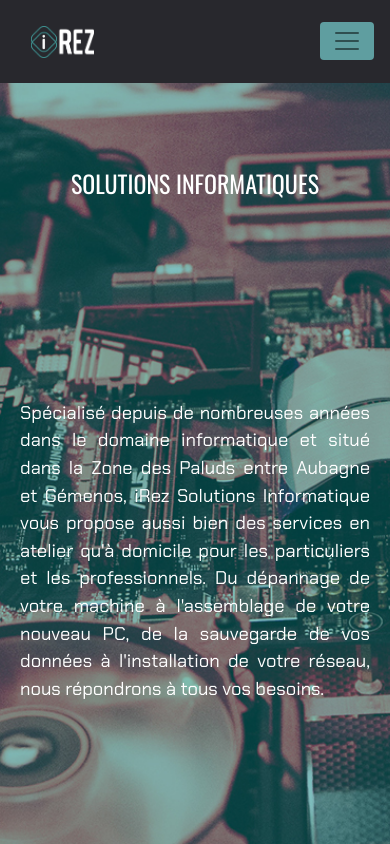
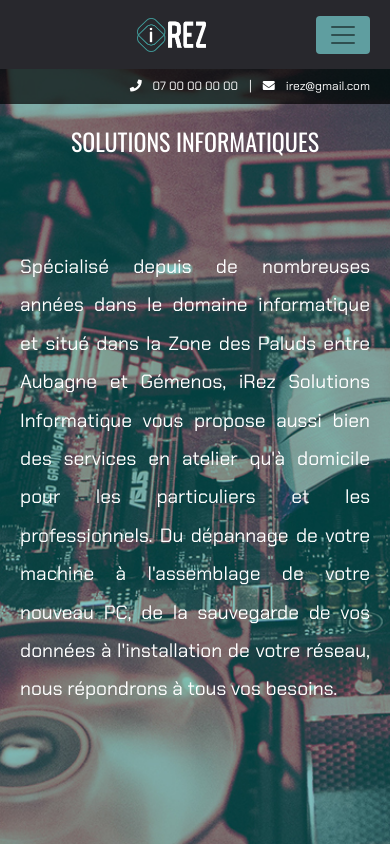
Before and after one commit to arthurb11/iRez, a PHP site: page / in a window 390 px wide. Run offline with PHP 8.4, Linux system fonts and the light colour scheme; some libraries are stand-ins or nearby versions.

Commit message:
on est bien mino!

```diff
--- a/css/style.css
+++ b/css/style.css
@@ -2,6 +2,11 @@
 
 body{
     font-family: 'Oswald', sans-serif;
+}
+
+.no-padding-nav {
+    padding-right: 0;
+    padding-left: 0;
 }
 
 p{
@@ -12,11 +17,31 @@
     background-color: #28282D;
 }
 
+.bg-black-opacity{
+    background-color: rgba(0,0,0,0.7);
+}
+
 
 /* HEADER */
 
+
+#contact-header{
+    display: block;
+    height: 35px;
+    font-family: 'Chakra Petch', sans-serif;
+    font-size: 75%;
+}
+
+#contact-ul {
+    margin-right: 20px;
+}
+
 .logonav{
     max-width: 25% !important;
+}
+
+.navbar {
+    padding: 0;
 }
 
 .navbar-brand {
@@ -48,9 +73,9 @@
     height: 100vh;
     min-height: 300px;
     background: no-repeat center center scroll;
-    /* -webkit-background-size: cover;
+    -webkit-background-size: cover;
     -moz-background-size: cover;
-    -o-background-size: cover; */
+    -o-background-size: cover;
     background-size: cover;
 }
 
@@ -113,23 +138,33 @@
     background-color: cadetblue !important;
 }
 
+.navbar-toggler {
+    margin-right: 20px;
+}
+
 
 
 /* tablettes */
 @media screen and (max-width: 991px) {
+
+    /*header nav*/
     .navbar-toggler {
         height: min-content;
         margin-top: 4%;
         margin-bottom: 4%;
     }
+
+    /*accueil carousel*/
     #presentation p {
        padding: 20px 20px;
     }
 }
 
 
-/* portables*/
+/* portables */
 @media screen and (max-width: 768px) {
+
+    /*header nav*/
     .navbar-brand {
         min-width: 70% !important;
         width: min-content;
@@ -139,8 +174,30 @@
         border: none;
     }
 
+    /*accueil carousel*/
     #presentation h1 {
         font-size: 1.5rem;
-        top: 20%;
+        top: 15%;
+    }
+
+    #presentation p {
+        top: 27%;
+        line-height: 200%;
+        font-size: 1.2rem;
+    }
+
+}
+
+@media screen and (max-width: 576px) {
+
+    /* nav */
+    .logonav {
+        margin-left: 40px;
+    }
+
+    .navbar-brand {
+        min-width: 70% !important;
+        width: min-content;
+        text-align: center;
     }
 }
--- a/index.html
+++ b/index.html
@@ -9,6 +9,7 @@
         <!-- Bootstrap CSS -->
         <link rel="stylesheet" href="https://stackpath.bootstrapcdn.com/bootstrap/4.1.3/css/bootstrap.min.css" integrity="sha384-MCw98/SFnGE8fJT3GXwEOngsV7Zt27NXFoaoApmYm81iuXoPkFOJwJ8ERdknLPMO" crossorigin="anonymous">
         <link href="https://fonts.googleapis.com/css?family=Chakra+Petch|Oswald" rel="stylesheet">
+        <link rel="stylesheet" href="https://use.fontawesome.com/releases/v5.3.1/css/all.css" integrity="sha384-mzrmE5qonljUremFsqc01SB46JvROS7bZs3IO2EmfFsd15uHvIt+Y8vEf7N7fWAU" crossorigin="anonymous">
         <link rel="stylesheet" href="css/style.css">
         <title>iRez, Solutions Informatiques</title>
     </head>
@@ -16,24 +17,41 @@
     <body>
         <header>
             <!-- Navigation -->
-            <nav class="navbar navbar-expand-lg navbar-light bg-anthra fixed-top">
-                <div class="container-fluid">
-
+            <div class="container-fluid fixed-top">
+                <div class="row">
+                    <div class="col-12 no-padding-nav">
+                        <nav class="navbar navbar-expand-lg navbar-light bg-anthra">
                             <a class="navbar-brand text-white py-3" href="#"><img class="img-fluid logonav" src="img/logo-test5.png" alt="..."></a>
                             <button class="navbar-toggler bg-dark " type="button" data-toggle="collapse" data-target="#navbarNavAltMarkup" aria-controls="navbarNavAltMarkup" aria-expanded="false" aria-label="Toggle navigation">
                                 <span class="navbar-toggler-icon"></span>
                             </button>
 
-                    <div class="collapse navbar-collapse justify-content-end text-uppercase" id="navbarNavAltMarkup">
+                            <div class="collapse navbar-collapse text-uppercase justify-content-end" id="navbarNavAltMarkup">
                                 <div class="navbar-nav">
                                     <a class="nav-item nav-link text-white active" href="#">Accueil<span class="sr-only">(current)</span></a>
                                     <a class="nav-item nav-link text-white" href="#">Tarifs</a>
                                     <a class="nav-item nav-link text-white" href="#">Contact</a>
                                 </div>
                             </div>
+                        </nav>
                     </div>
-            </nav>
+                    <div class="col-12 no-padding-nav">
+                        <div class="bg-black-opacity" id="contact-header">
+                            <div class="text-right text-white">
+                                <ul class="list-inline pt-2" id="contact-ul">
+                                    <li class="list-inline-item"><i class="fas fa-phone"></i></li>
+                                    <li class="list-inline-item">07 00 00 00 00</li>
+                                    <li class="list-inline-item">|</li>
+                                    <li class="list-inline-item"><i class="fas fa-envelope"></i></li>
+                                    <li class="list-inline-item">irez@gmail.com</li>
+                                </ul>
+                            </div>
+                        </div>
+                    </div>
+                </div>
+            </div>
         </header>
+
             <!-- fin Navigation -->
 
         <section id="carousel-home">
@@ -42,15 +60,9 @@
                     <div class="col-md-12 m-0 p-0">
                         <div id="carouselExampleSlidesOnly" class="carousel slide" data-ride="carousel">
                             <div class="carousel-inner" role="listbox">
-                            <div class="carousel-item active" style="background-image: url('img/slide-a.jpg');">
-
-                            </div>
-                            <div class="carousel-item" style="background-image: url('img/slide-b.jpg');">
-
-                            </div>
-                            <div class="carousel-item" style="background-image: url('img/slide-c.jpg');">
-
-                            </div>
+                                <div class="carousel-item active" style="background-image: url('img/slide-a.jpg');"></div>
+                                <div class="carousel-item" style="background-image: url('img/slide-b.jpg');"></div>
+                                <div class="carousel-item" style="background-image: url('img/slide-c.jpg');"></div>
                             </div>
                         </div>
 
@@ -58,8 +70,8 @@
                         <div id="presentation">
                             <div class="text-center text-white">
                                 <h1 class="text-uppercase">Solutions Informatiques</h1>
-                            <p class="text-justify text-md-center">Spécialisé depuis de nombreuses années dans le domaine informatique et situé dans la Zone des Paluds entre Aubagne et Gémenos, iRez Solutions Informatique vous propose aussi bien des services en atelier qu'à domicile pour les particuliers et les professionnels. Du dépannage de votre machine à l'assemblage de votre nouveau PC, de la sauvegarde de vos données à l'installation de votre réseau, nous répondrons à tous vos besoins.
-                            </p>
+                                <p class="text-justify text-md-center">Spécialisé depuis de nombreuses années dans le domaine informatique et situé dans la Zone des Paluds entre Aubagne et Gémenos, iRez Solutions Informatique vous propose aussi bien des services en atelier qu'à domicile pour les particuliers et les professionnels. Du dépannage de votre machine à l'assemblage de votre nouveau PC, de la sauvegarde de vos données à l'installation de votre réseau, nous répondrons à tous vos besoins.</p>
+                            </div>
                         </div>
                     </div>
                 </div>
@@ -72,14 +84,9 @@
                     <h2>SERVICES</h2>
                 </div> -->
             </section>
+       <footer>
 
-
-
-
-
-
-
-
+       </footer>
 
         <!-- Optional JavaScript -->
         <!-- jQuery first, then Popper.js, then Bootstrap JS -->
```
Lines whose indentation alone changed are shown as unchanged.
